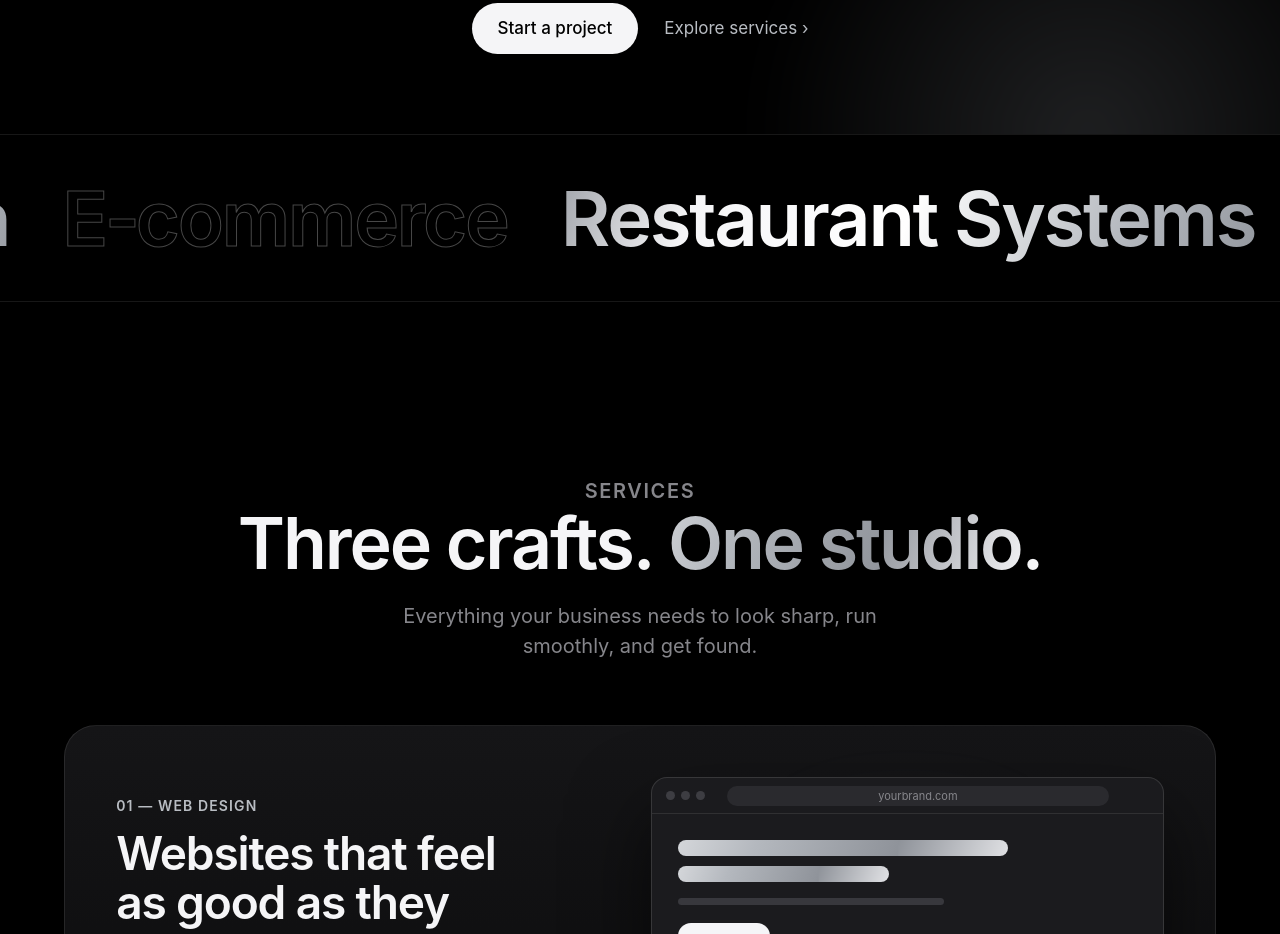
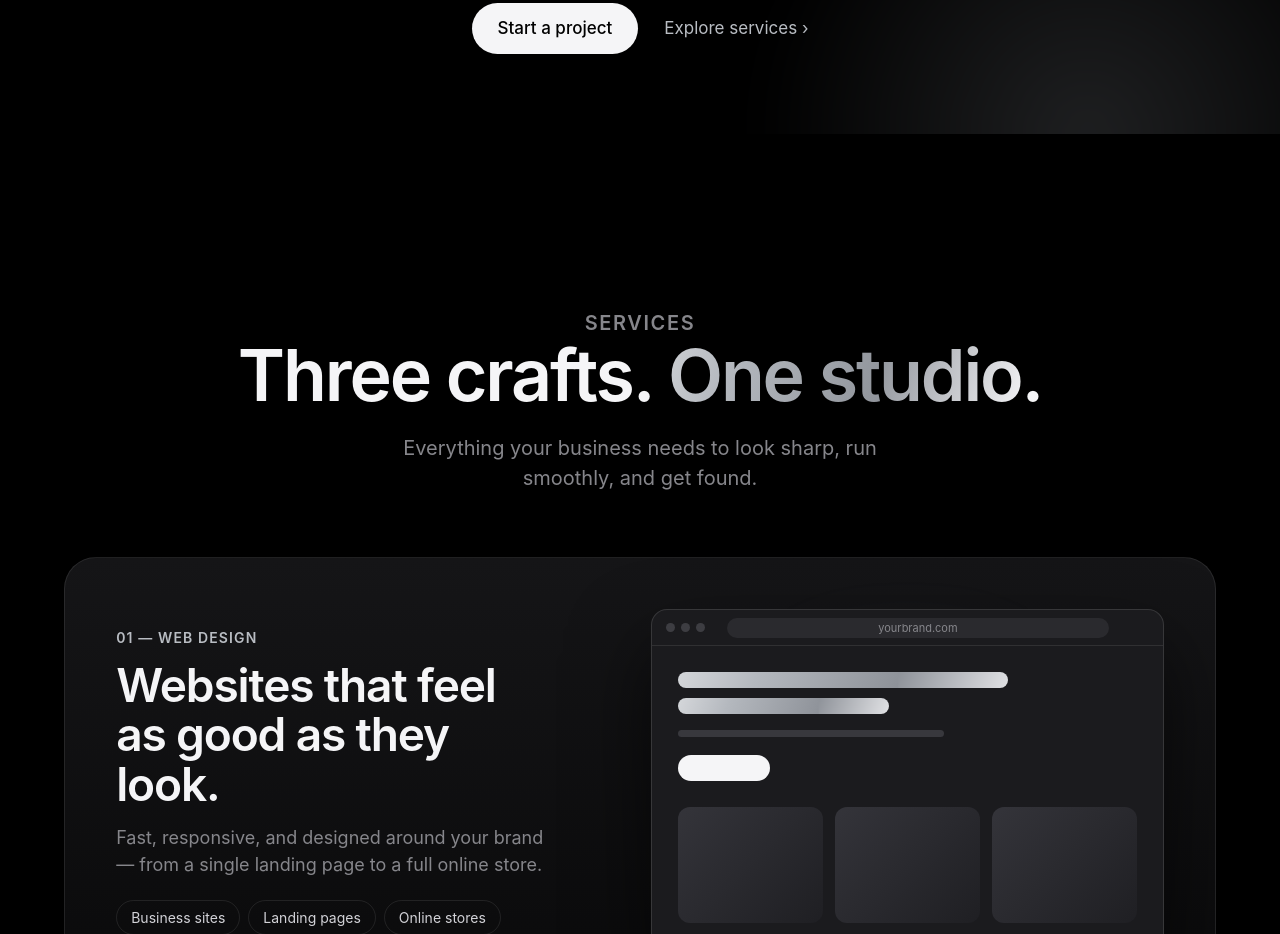
Before and after one commit to yousefhmmado-ctrl/veliphya, a plain HTML site: page index.html in a window 1280 px wide. Shown: the part 818-1752 px from the top of the page. Drawn offline with Linux system fonts and the light colour scheme.

Commit message:
Remove the scrolling keyword strip under the hero
Co-Authored-By: Claude Fable 5.2 <noreply@anthropic.com>

```diff
--- a/index.html
+++ b/index.html
@@ -68,12 +68,6 @@
     </div>
   </div>
 
-  <div class="marquee" aria-hidden="true">
-    <div>
-      <span>Web Design</span><span>E‑commerce</span><span>Restaurant Systems</span><span>QR Menus</span><span>Social Ads</span><span>Content Design</span>
-      <span>Web Design</span><span>E‑commerce</span><span>Restaurant Systems</span><span>QR Menus</span><span>Social Ads</span><span>Content Design</span>
-    </div>
-  </div>
 
   <section id="services">
     <div class="wrap">
--- a/style.css
+++ b/style.css
@@ -74,12 +74,6 @@ h1 span:nth-child(2) { animation-delay: .55s; }
 .lead b { color: var(--fg); font-weight: 500; }
 .cta { display: flex; flex-wrap: wrap; gap: 26px; align-items: center; justify-content: center; animation: rise 1s .95s both; }
 
-/* marquee */
-.marquee { overflow: hidden; border-block: 1px solid var(--line); padding-block: 26px; }
-.marquee div { display: flex; width: max-content; animation: scroll 36s linear infinite; }
-.marquee span { font-size: clamp(34px, 6vw, 76px); font-weight: 600; letter-spacing: -.03em; white-space: nowrap; color: transparent; -webkit-text-stroke: 1px rgba(255,255,255,.28); padding-inline: .35em; }
-.marquee span:nth-child(odd) { -webkit-text-stroke: 0; background: var(--metal); -webkit-background-clip: text; background-clip: text; }
-@keyframes scroll { to { transform: translateX(-50%); } }
 
 /* sections */
 section { padding-block: clamp(90px, 12vw, 160px); }
@@ -200,6 +194,6 @@ footer svg { width: 18px; height: 20px; }
 @media (prefers-reduced-motion: reduce) {
   /* keep fades, shine and counters; drop only the large movement */
   html { scroll-behavior: auto; }
-  .orb, .emblem i, .marquee div, .float { animation: none; }
+  .orb, .emblem i, .float { animation: none; }
   .js .reveal { transform: none; }
 }
```
